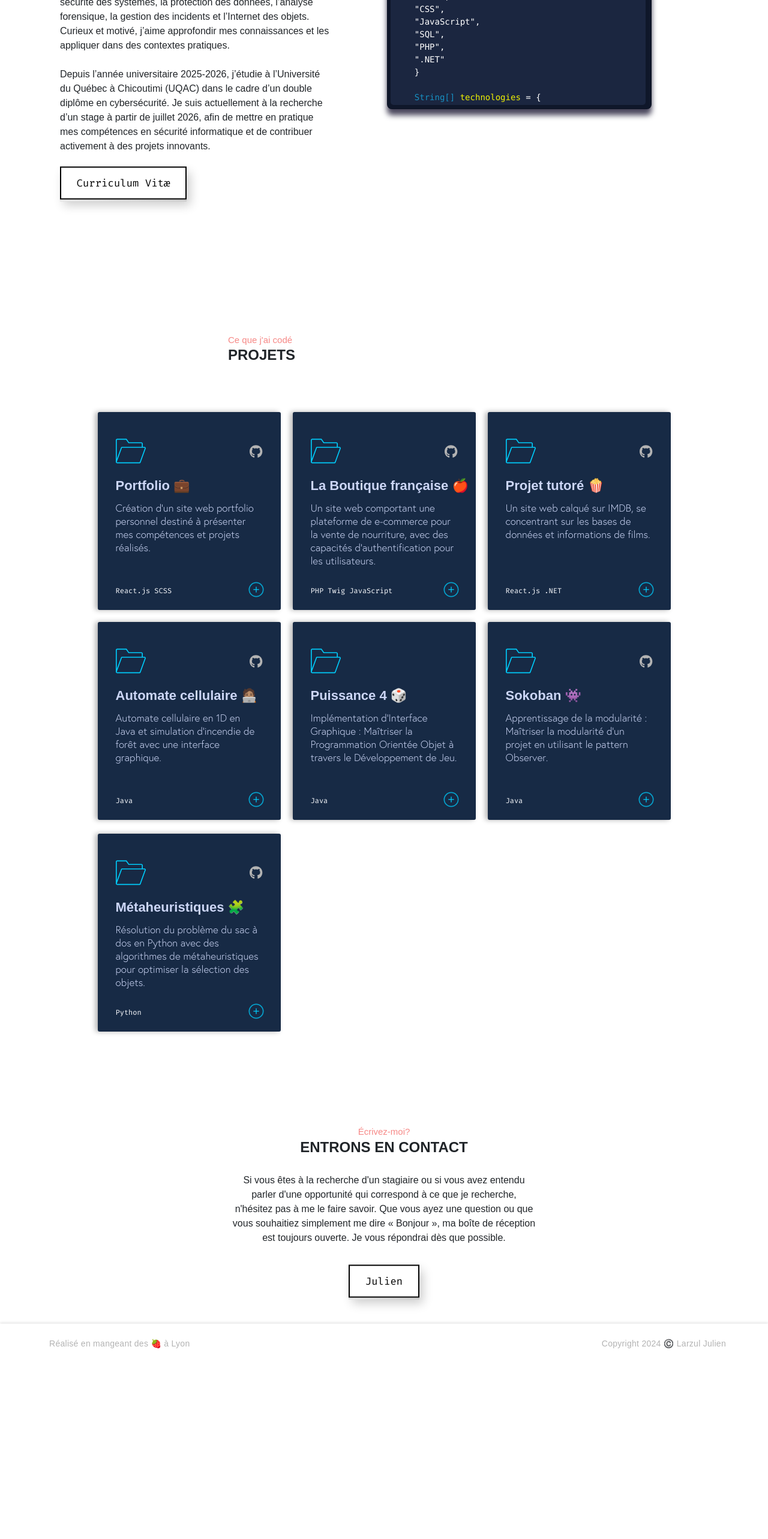
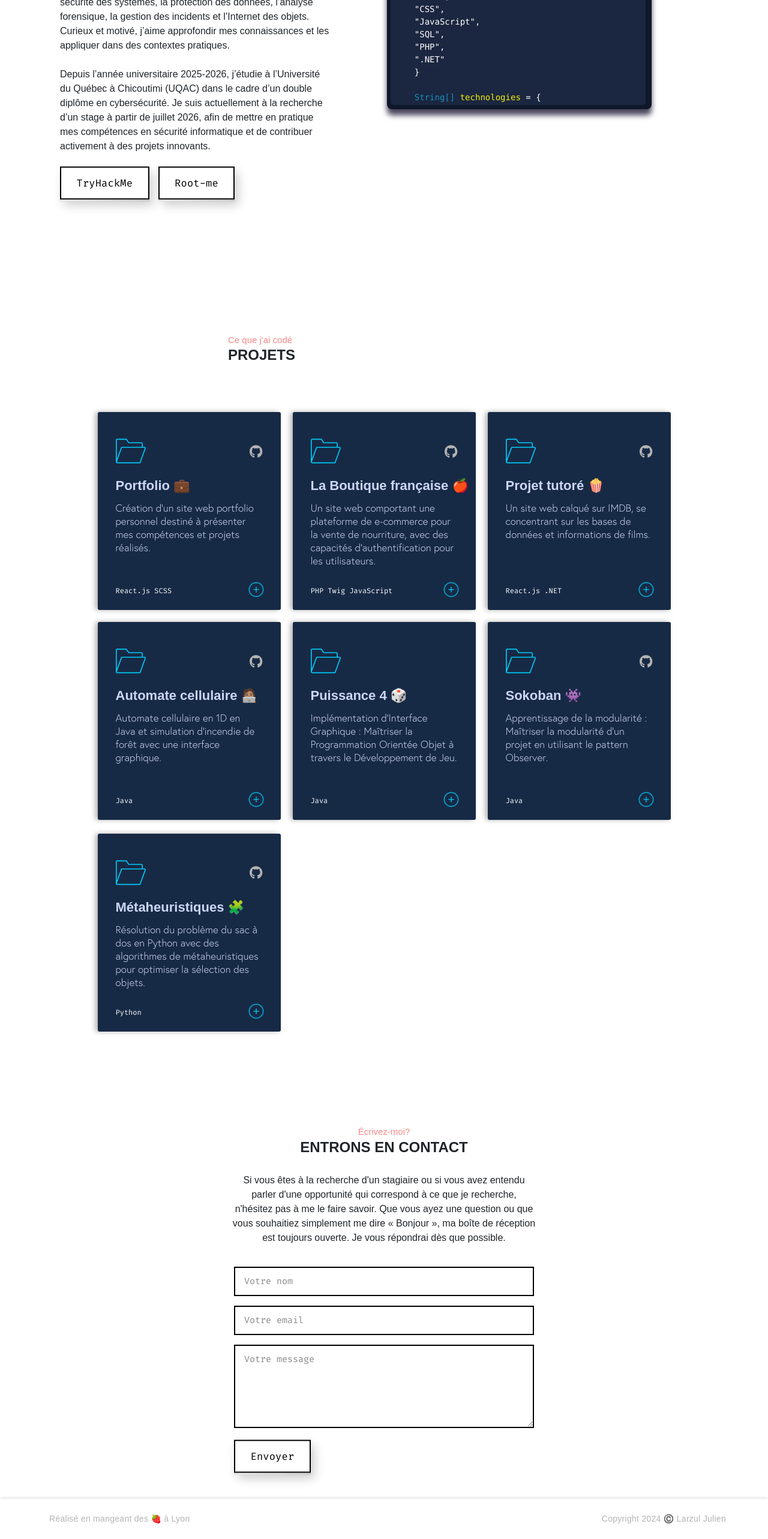
Before and after one commit to julienlrzl/Portfolio, a React (Create React App) app in the folder portfoliojulien/: page / in a window 1280 px wide. Shown: the part 1123-3689 px from the top of the page at 60% size. Before the commit the page ends 3397 px from the top, so only its background shows below. Built offline with nearby package versions, Linux system fonts and the light colour scheme; a web font is replaced by a local one.

Commit message:
form + boutons modifé tHM + rootme

```diff
--- a/portfoliojulien/src/components/About.js
+++ b/portfoliojulien/src/components/About.js
@@ -20,15 +20,23 @@
             {t("aboutText2")}
             <br />
           </p>
-          <div className="space-top">
+          <div className="space-top about-buttons">
             <a
-              href={"/cv.pdf"}
+              href="https://tryhackme.com/p/julienlrzl"
               target="_blank"
               rel="noopener noreferrer"
-              className="nav-link"
             >
               <button className="contact-button">
-                <span class="button_top">{t("btnresume")}</span>
+                <span className="button_top">TryHackMe</span>
+              </button>
+            </a>
+            <a
+              href="https://www.root-me.org/julien_lrzl?lang=fr#dce7c2e7d4bad52dc829e500ce0aac5c"
+              target="_blank"
+              rel="noopener noreferrer"
+            >
+              <button className="contact-button">
+                <span className="button_top">Root-me</span>
               </button>
             </a>
           </div>
--- a/portfoliojulien/src/components/Contact.js
+++ b/portfoliojulien/src/components/Contact.js
@@ -1,8 +1,46 @@
-import React from "react";
+import React, { useState } from "react";
 import { useTranslation } from "react-i18next";
 
+const FORM_ENDPOINT = "https://formspree.io/f/mgoowdzp";
+
 const Contact = () => {
-  const { t, i18n } = useTranslation();
+  const { t } = useTranslation();
+  const [status, setStatus] = useState("idle");
+  const [formData, setFormData] = useState({
+    name: "",
+    email: "",
+    message: "",
+  });
+
+  const handleChange = (e) => {
+    setFormData({ ...formData, [e.target.name]: e.target.value });
+  };
+
+  const handleSubmit = async (e) => {
+    e.preventDefault();
+    setStatus("sending");
+
+    try {
+      const response = await fetch(FORM_ENDPOINT, {
+        method: "POST",
+        headers: {
+          "Content-Type": "application/json",
+          Accept: "application/json",
+        },
+        body: JSON.stringify(formData),
+      });
+
+      if (response.ok) {
+        setStatus("success");
+        setFormData({ name: "", email: "", message: "" });
+      } else {
+        setStatus("error");
+      }
+    } catch (error) {
+      setStatus("error");
+    }
+  };
+
   return (
     <div className="main-content">
       <div
@@ -14,11 +52,69 @@
           <span className="contact-pre-title">{t("contactTitle0")}</span>
           <h1 className="contact-title">{t("contactTitle1")}</h1>
           <p className="contact-text">{t("contactText")}</p>
-          <a href="mailto:julienlrzl@gmail.com">
-            <button className="contact-button">
-              <span class="button_top">Julien</span>
-            </button>
-          </a>
+
+          {status === "success" ? (
+            <div className="form-success">
+              <p>{t("formSent")}</p>
+              <button
+                className="contact-button"
+                onClick={() => setStatus("idle")}
+              >
+                <span className="button_top">{t("formNewMessage") || "Nouveau message"}</span>
+              </button>
+            </div>
+          ) : (
+            <form className="contact-form" onSubmit={handleSubmit}>
+              <div className="form-group">
+                <input
+                  type="text"
+                  name="name"
+                  placeholder={t("formName")}
+                  value={formData.name}
+                  onChange={handleChange}
+                  required
+                  className="form-input"
+                  disabled={status === "sending"}
+                />
+              </div>
+              <div className="form-group">
+                <input
+                  type="email"
+                  name="email"
+                  placeholder={t("formEmail")}
+                  value={formData.email}
+                  onChange={handleChange}
+                  required
+                  className="form-input"
+                  disabled={status === "sending"}
+                />
+              </div>
+              <div className="form-group">
+                <textarea
+                  name="message"
+                  placeholder={t("formMessage")}
+                  value={formData.message}
+                  onChange={handleChange}
+                  required
+                  rows="5"
+                  className="form-input form-textarea"
+                  disabled={status === "sending"}
+                />
+              </div>
+              <button
+                type="submit"
+                className="contact-button"
+                disabled={status === "sending"}
+              >
+                <span className="button_top">
+                  {status === "sending" ? t("formSending") : t("formSubmit")}
+                </span>
+              </button>
+              {status === "error" && (
+                <p className="form-error">{t("formError")}</p>
+              )}
+            </form>
+          )}
         </div>
       </div>
       <div className="col-md-2"></div>
--- a/portfoliojulien/src/components/SocialMediaBar.js
+++ b/portfoliojulien/src/components/SocialMediaBar.js
@@ -1,10 +1,35 @@
-import React from "react";
+import React, { useState, useEffect } from "react";
 import { FontAwesomeIcon } from "@fortawesome/react-fontawesome";
 import { faLinkedin, faGithub } from "@fortawesome/free-brands-svg-icons";
 
 const SocialMediaBar = () => {
+  const [bottomOffset, setBottomOffset] = useState(15);
+
+  useEffect(() => {
+    const handleScroll = () => {
+      const footer = document.querySelector(".footer");
+      if (!footer) return;
+
+      const footerRect = footer.getBoundingClientRect();
+      const windowHeight = window.innerHeight;
+      const barHeight = 220;
+
+      if (footerRect.top < windowHeight) {
+        const newBottom = windowHeight - footerRect.top + 15;
+        setBottomOffset(newBottom);
+      } else {
+        setBottomOffset(15);
+      }
+    };
+
+    window.addEventListener("scroll", handleScroll);
+    handleScroll();
+
+    return () => window.removeEventListener("scroll", handleScroll);
+  }, []);
+
   return (
-    <div className="icon-bar">
+    <div className="icon-bar" style={{ bottom: `${bottomOffset}px` }}>
       <a
         href="https://www.linkedin.com/in/julien-larzul-5a02132b5/"
         className="linkedin"
--- a/portfoliojulien/src/locales/en/translation.json
+++ b/portfoliojulien/src/locales/en/translation.json
@@ -4,7 +4,7 @@
   "projects": "Projects",
   "contact": "Contact",
   "resume": "CV",
-  "btnresume": "Curriculum Vitæ",
+  "btnresume": "Curriculum Vitae",
 
   "homeMainTextBeg": "Hi there! I am ",
   "homeMainTextMid": "future engineer ",
@@ -14,7 +14,7 @@
   "aboutTitle1": "About me",
   "aboutText0": "It is a pleasure to meet you! My name is Julien and I am a future computer engineer, currently pursuing a double degree between France and Canada.",
   "aboutText1": "I specialize in cybersecurity. My studies and projects have allowed me to explore various aspects of the field such as system security, data protection, digital forensics, incident management, and the Internet of Things. Curious and motivated, I enjoy expanding my knowledge and applying it in practical contexts.",
-  "aboutText2": "Since the 2025–2026 academic year, I have been studying at the Université du Québec à Chicoutimi (UQAC) as part of a double degree in cybersecurity. I am currently seeking an internship starting in July 2026 to put my information security skills into practice and actively contribute to innovative projects.",
+  "aboutText2": "Since the 2025-2026 academic year, I have been studying at the Universite du Quebec a Chicoutimi (UQAC) as part of a double degree in cybersecurity. I am currently seeking an internship starting in July 2026 to put my information security skills into practice and actively contribute to innovative projects.",
 
   "projectTitle0": "What I have coded",
   "projectTitle1": "Projects",
@@ -34,8 +34,17 @@
   "projecttitle6": "Metaheuristics",
 
   "contactTitle0": "What's next?",
-  "contactTitle1": "Let’s get in touch",
-  "contactText": "If you have heard about an opportunity that suits what I am looking for, please let me know. Wether you have a question or just want to say « Hi », My inbox is always open.  I will get back to you as soon as possible!",
+  "contactTitle1": "Get in touch",
+  "contactText": "If you are looking for an intern or have heard about an opportunity that matches what I am seeking, feel free to let me know. Whether you have a question or just want to say hi, my inbox is always open. I will get back to you as soon as possible!",
+
+  "formName": "Your name",
+  "formEmail": "Your email",
+  "formMessage": "Your message",
+  "formSubmit": "Send",
+  "formSending": "Sending...",
+  "formSent": "Message sent!",
+  "formError": "An error occurred. Please try again.",
+  "formNewMessage": "Send another message",
 
   "footer0": "Made while eating ",
   "footer1": "in Lyon",
--- a/portfoliojulien/src/locales/fr/translation.json
+++ b/portfoliojulien/src/locales/fr/translation.json
@@ -36,6 +36,14 @@
   "contactTitle0": "Écrivez-moi?",
   "contactTitle1": "Entrons en contact",
   "contactText": "Si vous êtes à la recherche d'un stagiaire ou si vous avez entendu parler d'une opportunité qui correspond à ce que je recherche, n'hésitez pas à me le faire savoir. Que vous ayez une question ou que vous souhaitiez simplement me dire « Bonjour », ma boîte de réception est toujours ouverte.  Je vous répondrai dès que possible. ",
+  "formName": "Votre nom",
+  "formEmail": "Votre email",
+  "formMessage": "Votre message",
+  "formSubmit": "Envoyer",
+  "formSending": "Envoi en cours...",
+  "formSent": "Message envoyé !",
+  "formError": "Une erreur est survenue. Veuillez réessayer.",
+  "formNewMessage": "Envoyer un autre message",
 
   "footer0": "Réalisé en mangeant des ",
   "footer1": "à Lyon",
--- a/portfoliojulien/src/styles/components/SocialMediaBar.scss
+++ b/portfoliojulien/src/styles/components/SocialMediaBar.scss
@@ -2,9 +2,10 @@
   position: fixed;
   bottom: 15px;
   right: 20px;
-  display: flex; /* Utilisation de flexbox */
-  flex-direction: column; /* Orientation des éléments en colonne */
-  align-items: center; /* Centrage horizontal des éléments */
+  display: flex;
+  flex-direction: column;
+  align-items: center;
+  transition: bottom 0.15s ease-out;
 }
 
 .icon-bar a {
--- a/portfoliojulien/src/styles/components/_about.scss
+++ b/portfoliojulien/src/styles/components/_about.scss
@@ -19,6 +19,12 @@
 
 .space-top {
   margin-top: 25px;
+}
+
+.about-buttons {
+  display: flex;
+  gap: 15px;
+  flex-wrap: wrap;
 }
 
 /* CODE PAGE */
--- a/portfoliojulien/src/styles/components/_contact.scss
+++ b/portfoliojulien/src/styles/components/_contact.scss
@@ -74,6 +74,81 @@
   }
 }
 
+.contact-form {
+  max-width: 500px;
+  margin: 0 auto;
+  text-align: left;
+}
+
+.form-group {
+  margin-bottom: 1rem;
+}
+
+.form-input {
+  width: 100%;
+  padding: 0.75em 1em;
+  font-family: $font-2;
+  font-size: 15px;
+  border: 2px solid #000;
+  border-radius: 0;
+  background: #fff;
+  color: #000;
+  transition: border-color 0.2s ease, box-shadow 0.2s ease;
+
+  &:focus {
+    outline: none;
+    border-color: #f68886;
+    box-shadow: 0 0 0 3px rgba(246, 136, 134, 0.2);
+  }
+
+  &::placeholder {
+    color: #888;
+  }
+}
+
+.form-textarea {
+  resize: vertical;
+  min-height: 120px;
+}
+
+.form-error {
+  color: #f68886;
+  font-size: 14px;
+  margin-top: 1rem;
+  text-align: center;
+}
+
+.form-success {
+  text-align: center;
+
+  p {
+    font-size: 18px;
+    color: #4caf50;
+    margin-bottom: 1.5rem;
+  }
+}
+
+.dark-mode {
+  .form-input {
+    background: #1a1a1a;
+    color: #fff;
+    border-color: #444;
+
+    &:focus {
+      border-color: #f68886;
+    }
+
+    &::placeholder {
+      color: #666;
+    }
+  }
+
+  .contact-button {
+    --button_color: #1a1a1a;
+    --button_outline_color: #fff;
+  }
+}
+
 @media screen and (max-width: 767px) {
   #contact {
     padding-top: 100px;
@@ -85,4 +160,12 @@
   .contact-button {
     font-size: 14px;
   }
+
+  .contact-form {
+    max-width: 100%;
+  }
+
+  .form-input {
+    font-size: 14px;
+  }
 }
```
